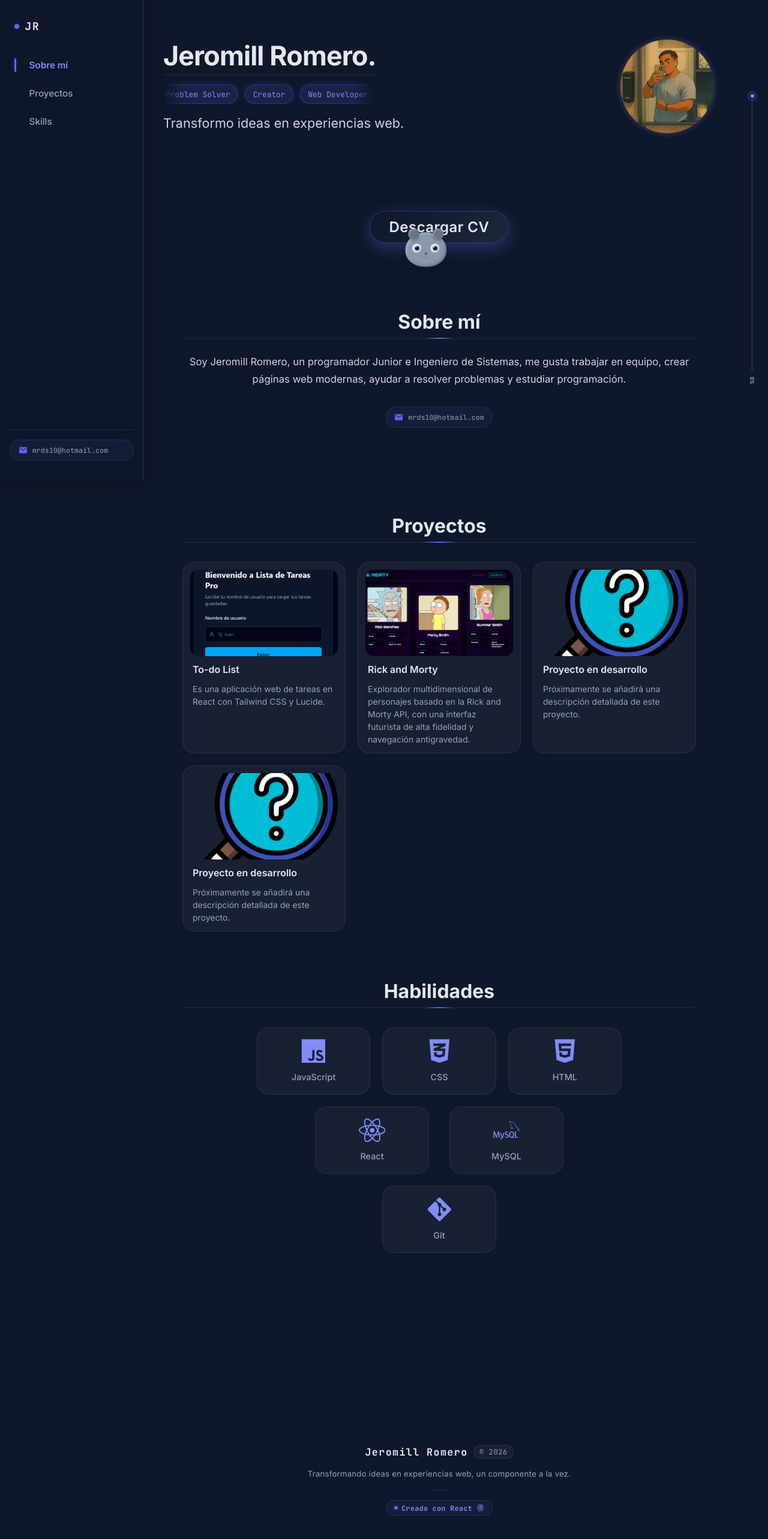
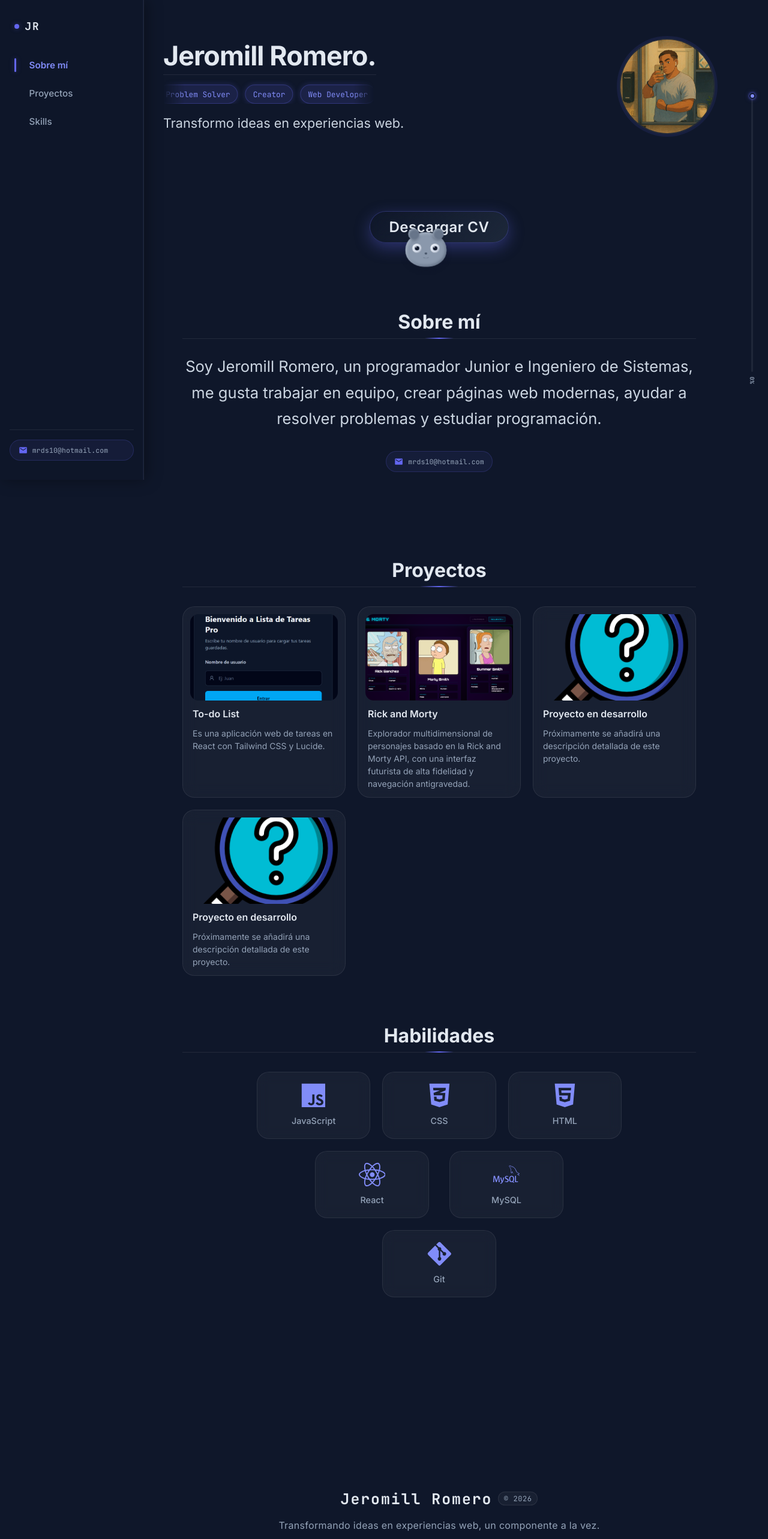
Before and after one commit to jeromill25-sudo/Portafolio, a React (Vite) app: page / in a window 1280 px wide. Shown: the top 2566 px of the page at 60% size. Built offline with nearby package versions, Linux system fonts and the light colour scheme.

Commit message:
se modifico algo y nose

```diff
--- a/src/componentes/Home/home.css
+++ b/src/componentes/Home/home.css
@@ -63,7 +63,7 @@
 /* Nombre con subrayado decorativo */
 .home-right h1 {
   font-family: var(--font-sans);
-  font-size: clamp(1.75rem, 5vw, 2.8rem); /* Tamaño fluido según el viewport */
+  font-size: clamp(2rem, 5vw, 2.8rem); /* Tamaño fluido según el viewport */
   font-weight: 700;
   color: var(--text-primary);
   border-bottom: 1px solid var(--border-subtle);
@@ -223,7 +223,7 @@ span:hover {
 .about p {
   margin-top: var(--space-lg);
   font-family: var(--font-sans);
-  font-size: 1.05rem;
+  font-size: 1.6rem;
   line-height: 1.7;
   color: var(--text-secondary);
 }
@@ -280,7 +280,7 @@ span:hover {
 
 .home-footer-brand-name {
   font-family: var(--font-mono);
-  font-size: 1.05rem;
+  font-size: 1.55rem;
   font-weight: 700;
   color: var(--text-primary);
   letter-spacing: 0.08em;
@@ -299,7 +299,7 @@ span:hover {
 
 .home-footer-tagline {
   font-family: var(--font-sans);
-  font-size: 0.82rem;
+  font-size: 1rem;
   color: var(--text-muted);
   letter-spacing: 0.02em;
   line-height: 1.5;
```
